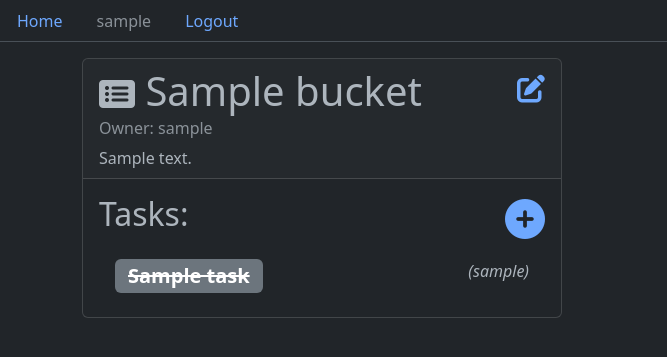
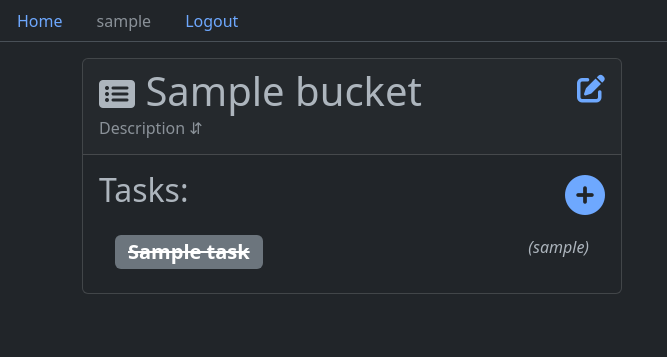
Before and after one commit to giovanibs/django_bucket_list, a Django app: page /bucket/1/ in a window 1280 px wide. Shown: the top 357 px of the page, without its empty margins (0-667 px from the left). Run offline with Django 4.2, Linux system fonts and the light colour scheme; a user stored in the database is signed in; tables that the repository leaves empty hold one stand-in row (values such as "Sample post"); some libraries are stand-ins or nearby versions.

Commit message:
collapse bucket description

```diff
--- a/bucketapp/templates/bucketapp/bucket_detail.html
+++ b/bucketapp/templates/bucketapp/bucket_detail.html
@@ -1,6 +1,6 @@
 {% extends 'bucketapp/base.html' %} {% block content %}
 
-<div class="card mt-3" style="max-width: 30rem">
+<div class="card mt-3" style="max-width: 540px">
 
   <div class="card-header">
     <div class="d-flex justify-content-between">
@@ -12,11 +12,16 @@
         <i class="fa-solid fa-pen-to-square"></i>
       </a>
     </div>
+
     <h6 class="card-subtitle mb-2 text-body-secondary">
-      Owner: {{ bucket.owner }}
+      <span class="" type="button" data-bs-toggle="collapse" data-bs-target="#collapseDescription" aria-expanded="false" aria-controls="collapseDescription">
+        Description &#8693
+      </span>
     </h6>
 
-    <p class="card-text">{{ bucket.description }}</p>
+    <div class="collapse mb-3" id="collapseDescription">
+      <p class="card-text">{{ bucket.description }}</p>
+    </div>
 
   </div>
 
@@ -40,7 +45,7 @@
               <del>{{ task.title }}</del>
             </span>
           {% else %}
-            <span class="fs-5 badge text-bg-primary" type="button" data-bs-toggle="collapse" data-bs-target="#collapseExample{{ task.id }}" aria-expanded="false" aria-controls="collapseExample{{ task.id }}">
+            <span class="fs-5 badge text-bg-light" type="button" data-bs-toggle="collapse" data-bs-target="#collapseExample{{ task.id }}" aria-expanded="false" aria-controls="collapseExample{{ task.id }}">
               {{ task.title }}
             </span>
           {% endif %}
@@ -56,20 +61,24 @@
 
           <div class="d-flex justify-content-around fs-3">
 
-            <a class="text-decoration-none" href="{% url 'task-update' task.id %}">
-              <span class="badge rounded-pill text-bg-secondary"><i class="fa-regular fa-pen-to-square"></i></span>
-            </a>
-
             <a class="text-decoration-none" href="{% url 'task-toggle-complete' task.id %}">
               {% if task.complete %}
                 <span class="badge rounded-pill text-bg-warning"><i class="fa-solid fa-recycle"></i></span>
               {% else %}
-                <span class="badge rounded-pill text-bg-success"><i class="fa-regular fa-circle-check"></i></span>
+                <span class="badge rounded-pill text-bg-success"><i class="fa-solid fa-circle-check"></i></span>
               {% endif %}
             </a>
 
+            <a class="text-decoration-none" href="{% url 'task-update' task.id %}">
+              <span class="badge rounded-pill text-bg-primary"><i class="fa-solid fa-up-right-from-square"></i></span>
+            </a>
+
+            <a class="text-decoration-none" href="{% url 'task-update' task.id %}">
+              <span class="badge rounded-pill text-bg-secondary"><i class="fa-solid fa-pen-to-square"></i></span>
+            </a>
+
             <a class="text-decoration-none" href="{% url 'task-delete' task.id %}">
-              <span class="badge rounded-pill text-bg-dark"><i class="fa-regular fa-trash-can"></i></span>
+              <span class="badge rounded-pill text-bg-dark"><i class="fa-solid fa-trash-can"></i></span>
             </a>
 
           </div>
```
